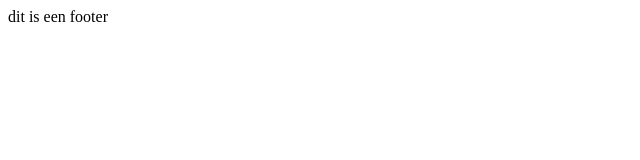
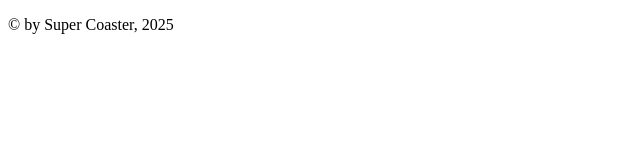
Before and after one commit to sd-eman/SuperCoaster, a plain HTML site: page index.html in a window 1280 px wide. Shown: the whole page, without its empty margins (0-640 px from the left). Drawn offline with Linux system fonts and the light colour scheme.

Commit message:
Footer &copy

```diff
--- a/index.html
+++ b/index.html
@@ -8,8 +8,8 @@
 <body>
 
     <footer>
-        <a> dit is een footer</a>
 
+        <p>&copy; by Super Coaster, 2025</p>
     </footer>
 </body>
 </html>
```
